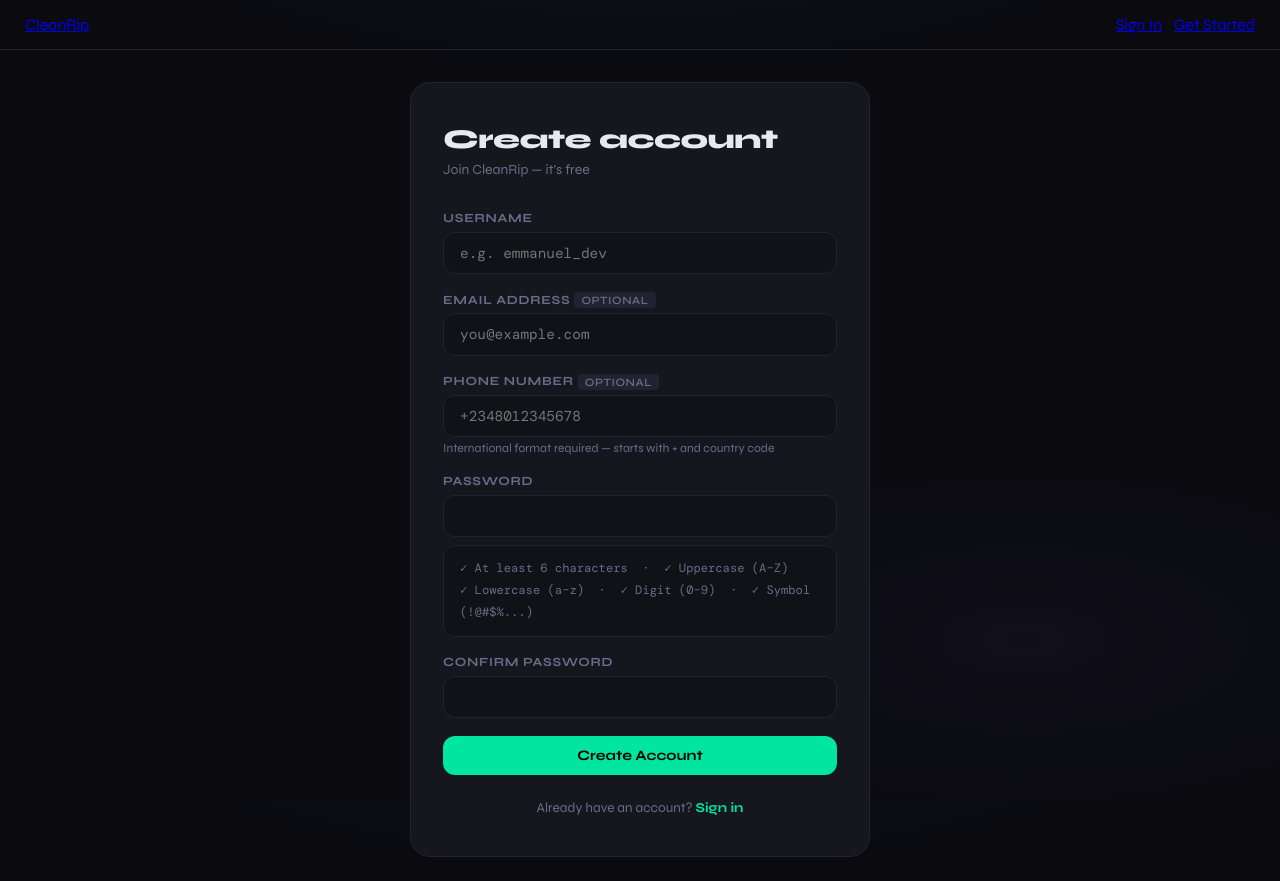
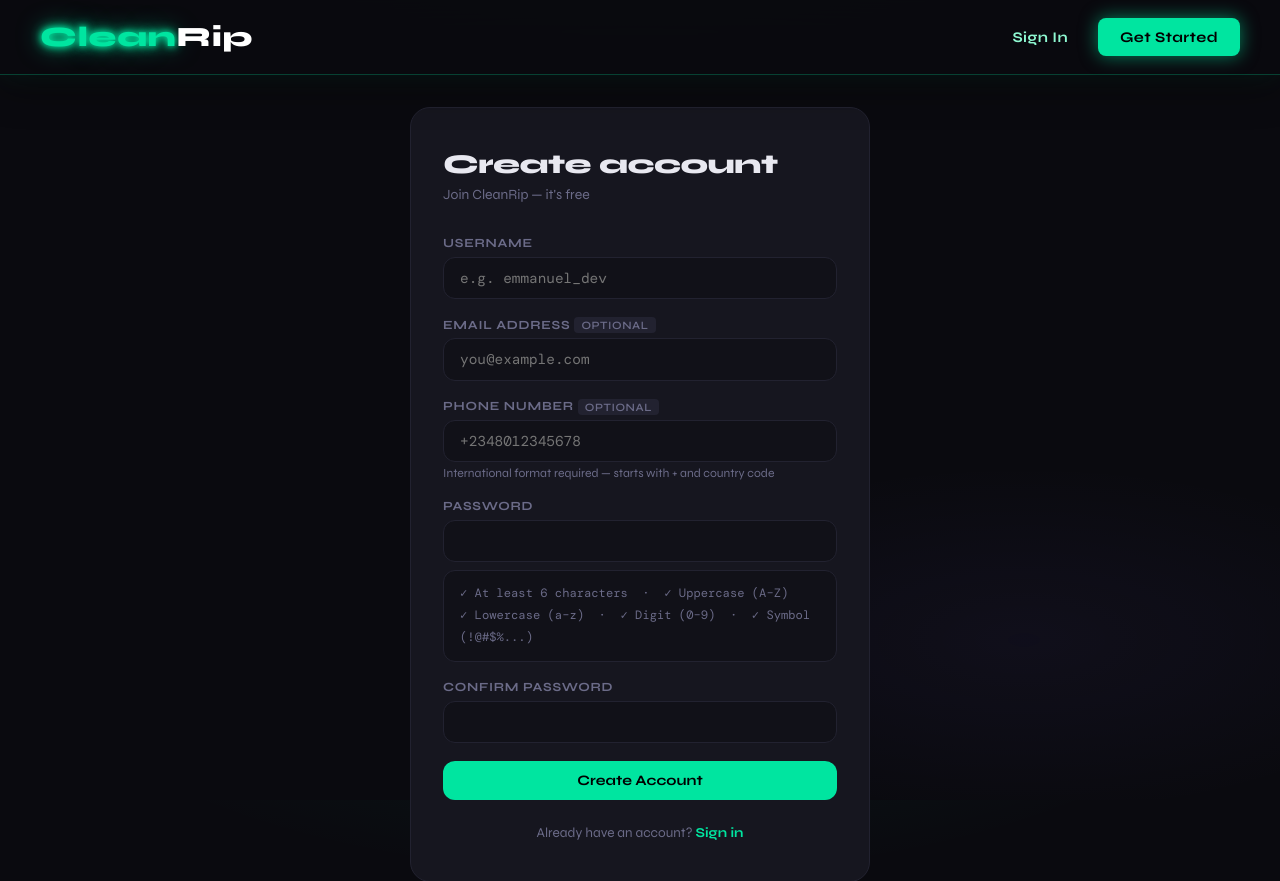
Before and after one commit to Nonyice/downloadvid, a Flask app: page /register in a window 1280 px wide. Shown: the top 881 px of the page. Run offline with Flask 3, Linux system fonts and the light colour scheme; some web fonts are replaced.

Commit message:
Still on still

```diff
--- a/templates/base.html
+++ b/templates/base.html
@@ -41,29 +41,217 @@
     }
 
     /* ── NAV ── */
-   nav{
+  /* ==========================================
+   NAVBAR
+========================================== */
+
+nav{
+    position:sticky;
+    top:0;
+    z-index:999;
+
     display:flex;
     justify-content:space-between;
     align-items:center;
     flex-wrap:wrap;
-    gap:15px;
-    padding:15px 25px;
-    border-bottom:1px solid var(--border);
+
+    padding:18px 40px;
+
+    background:rgba(10,10,15,.92);
+
+    backdrop-filter:blur(18px);
+
+    border-bottom:1px solid rgba(0,229,160,.25);
+
+    box-shadow:
+        0 0 25px rgba(0,229,160,.08),
+        0 10px 40px rgba(0,0,0,.45);
 }
 
+
+/* ============================
+   LOGO
+============================ */
+
 .nav-brand{
-    flex-shrink:0;
+
+    font-size:1.75rem;
+
+    font-weight:800;
+
+    text-decoration:none;
+
+    color:#00e5a0;
+
+    letter-spacing:.8px;
+
+    text-shadow:
+        0 0 6px #00e5a0,
+        0 0 12px #00e5a0,
+        0 0 24px rgba(0,229,160,.65);
+
+    transition:.35s;
+
+}
+
+.nav-brand span{
+
+    color:#ffffff;
+
+    text-shadow:none;
+
+}
+
+.nav-brand:hover{
+
+    transform:scale(1.04);
+
+    text-shadow:
+        0 0 10px #00ffb3,
+        0 0 22px #00ffb3,
+        0 0 40px #00ffb3;
+
+}
+
+
+/* ============================
+   LINKS
+============================ */
+
+.nav-links{
+
+    display:flex;
+
+    align-items:center;
+
+    gap:12px;
+
+    flex-wrap:wrap;
+
+}
+
+.nav-links a{
+
+    position:relative;
+
+    padding:10px 18px;
+
+    color:#8ef8d1;
+
+    font-size:.92rem;
+
+    font-weight:700;
+
+    text-decoration:none;
+
+    border-radius:8px;
+
+    transition:.3s;
+
+    letter-spacing:.4px;
+
+}
+
+.nav-links a:hover{
+
+    color:#fff;
+
+    background:rgba(0,229,160,.08);
+
+    box-shadow:
+        inset 0 0 12px rgba(0,229,160,.15),
+        0 0 18px rgba(0,229,160,.25);
+
+}
+
+.nav-links a::after{
+
+    content:"";
+
+    position:absolute;
+
+    left:12px;
+
+    right:12px;
+
+    bottom:5px;
+
+    height:2px;
+
+    background:#00e5a0;
+
+    transform:scaleX(0);
+
+    transition:.3s;
+
+    box-shadow:0 0 12px #00e5a0;
+
+}
+
+.nav-links a:hover::after{
+
+    transform:scaleX(1);
+
+}
+
+
+/* ============================
+   GET STARTED BUTTON
+============================ */
+
+.btn-nav{
+
+    background:#00e5a0 !important;
+
+    color:#000 !important;
+
+    font-weight:800;
+
+    padding:10px 22px !important;
+
+    box-shadow:
+        0 0 18px rgba(0,229,160,.55);
+
+}
+
+.btn-nav:hover{
+
+    background:#19ffb7 !important;
+
+    color:#000 !important;
+
+    box-shadow:
+        0 0 14px #19ffb7,
+        0 0 30px #19ffb7,
+        0 0 50px rgba(25,255,183,.65);
+
+}
+
+
+/* ============================
+   MOBILE
+============================ */
+
+@media(max-width:768px){
+
+nav{
+
+    padding:18px;
+
+    flex-direction:column;
+
+    align-items:flex-start;
+
+    gap:15px;
+
 }
 
 .nav-links{
-    display:flex;
-    align-items:center;
-    gap:12px;
-    flex-wrap:wrap;
+
+    width:100%;
+
 }
 
-.nav-links a{
-    white-space:nowrap;
 }
     /* ── FLASH MESSAGES ── */
     .flash-wrap {
```
